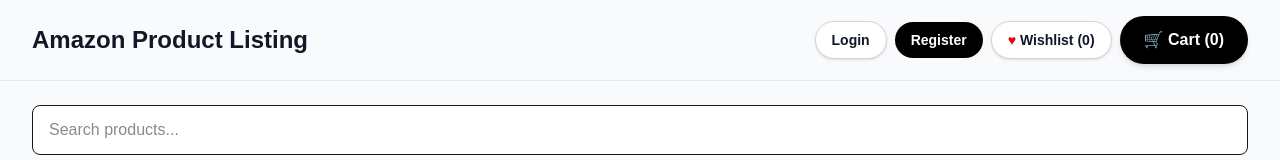
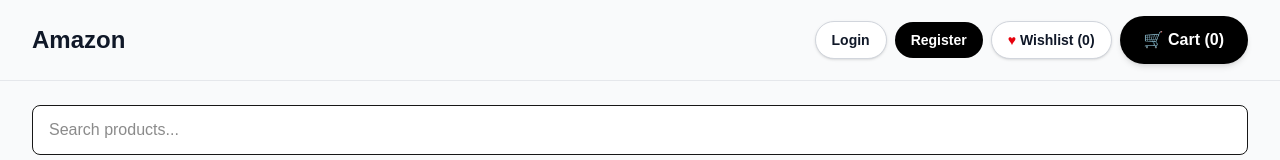
Before and after one commit to rojanaugustine999/amazon-product-listing-roj, a Next.js app: page / in a window 1280 px wide. Shown: the top 160 px of the page. Built offline with nearby package versions, Linux system fonts and the light colour scheme; no server answers.

Commit message:
Change header branding to Amazon

```diff
--- a/components/Navbar.tsx
+++ b/components/Navbar.tsx
@@ -68,7 +68,7 @@ export default function Navbar() {
                     href="/"
                     className="text-xl font-bold text-gray-900 sm:text-2xl"
                 >
-                    Amazon Product Listing
+                    Amazon
                 </Link>
 
                 <nav
```
